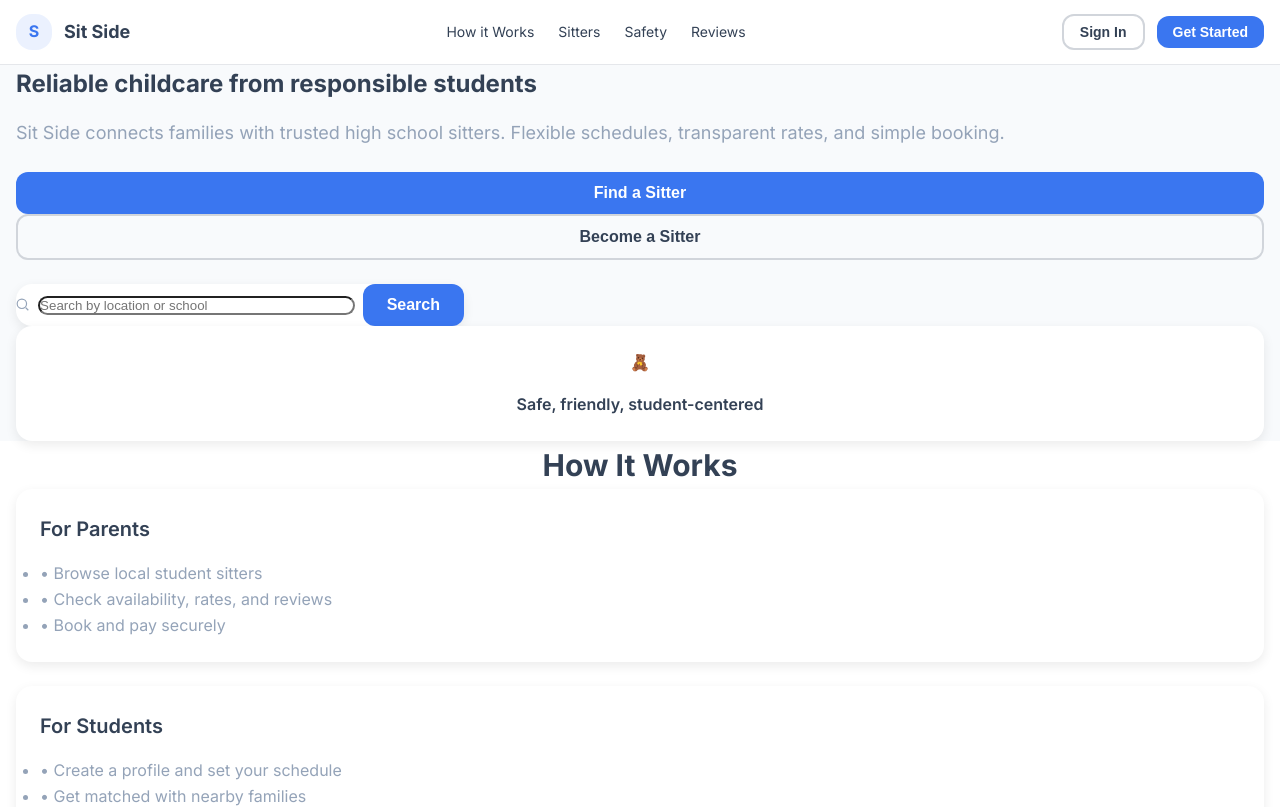
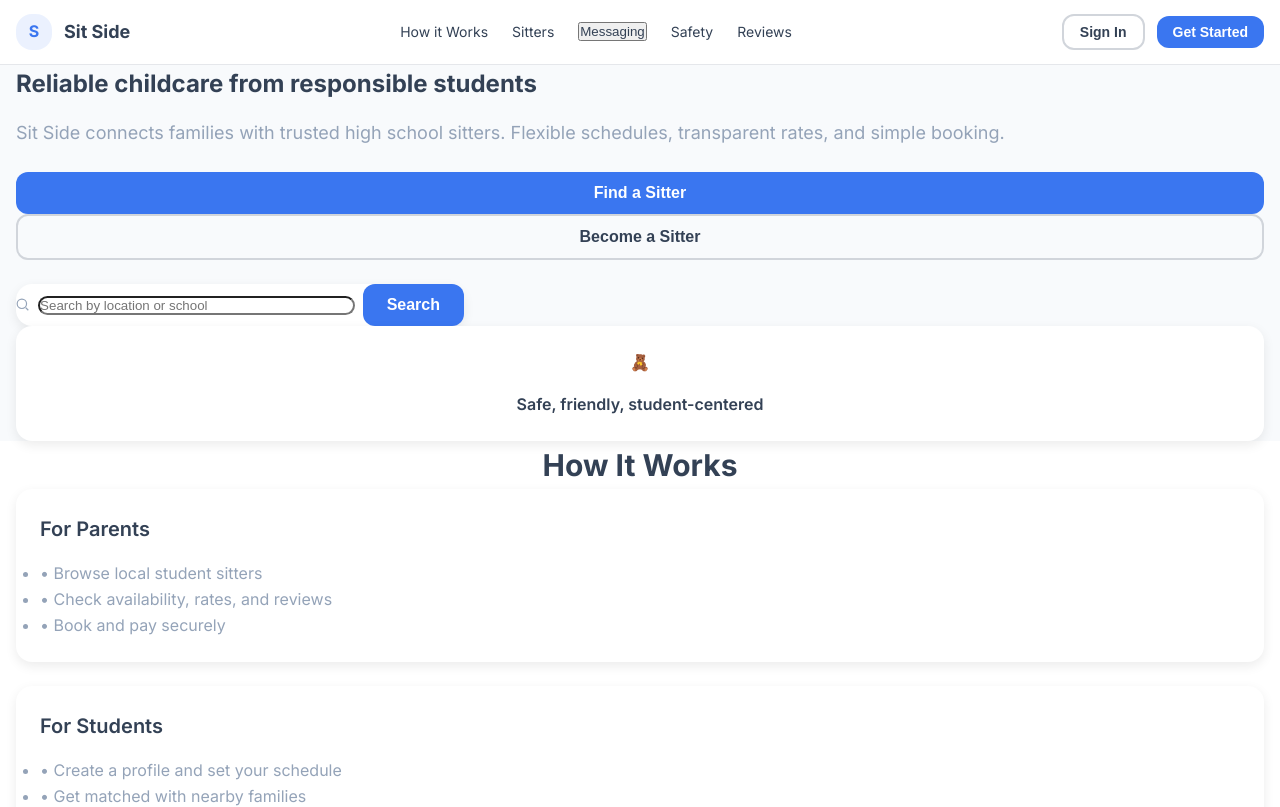
Before and after one commit to helenebest/Sit-Side, a React (Create React App) app: page / in a window 1280 px wide. Shown: the top 807 px of the page. Built offline with nearby package versions, Linux system fonts and the light colour scheme; no server answers.

Commit message:
Add Messaging button to Navbar component

```diff
--- a/src/components/Navbar.jsx
+++ b/src/components/Navbar.jsx
@@ -20,6 +20,13 @@ const Navbar = () => {
           <nav className="navbar-nav hidden md:flex">
             <a className="navbar-link" href="#how">How it Works</a>
             <a className="navbar-link" href="#featured">Sitters</a>
+            <button
+              type="button"
+              className="navbar-link"
+              onClick={() => navigate('/messages')}
+            >
+              Messaging
+            </button>
             <a className="navbar-link" href="#safety">Safety</a>
             <a className="navbar-link" href="#testimonials">Reviews</a>
           </nav>
```
